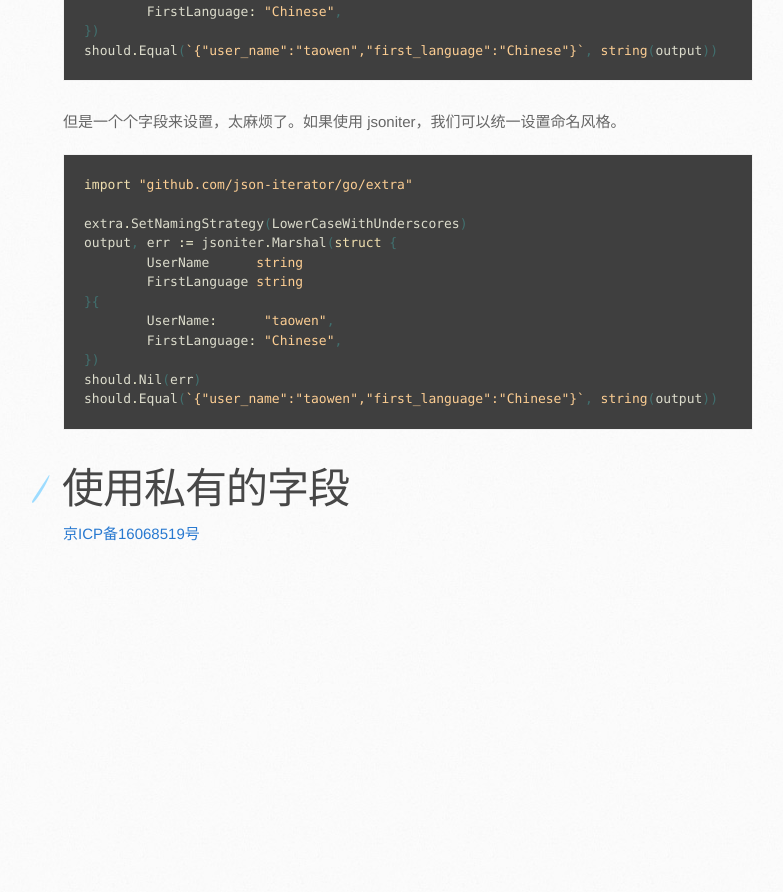
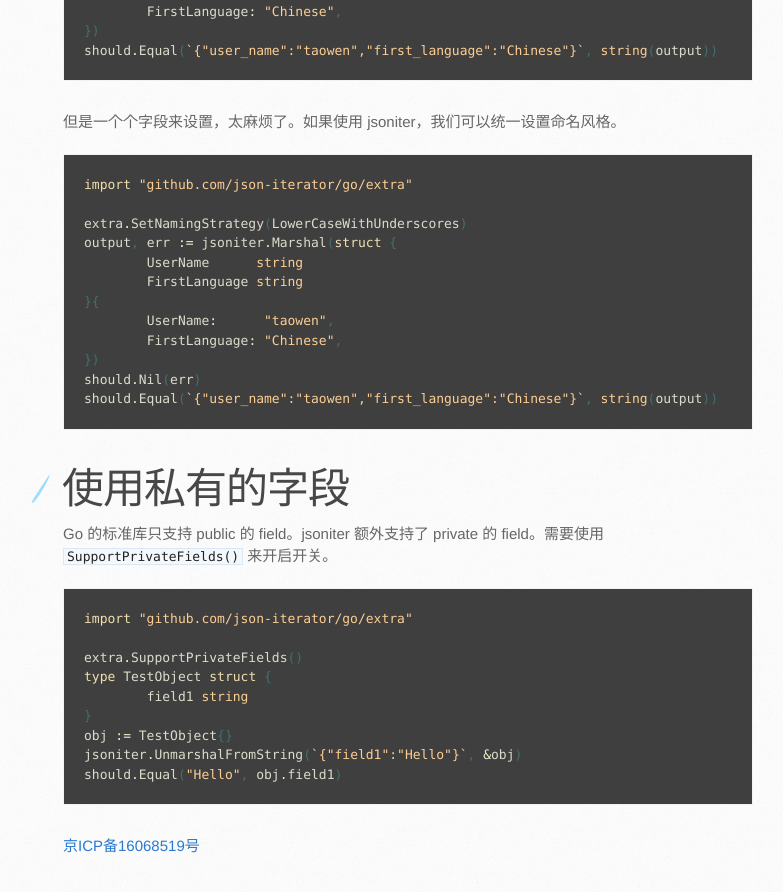
Before and after one commit to json-iterator/json-iterator.github.io, a Jekyll site: the page built from go-tips.cn.md, in a window 1280 px wide and 900 px high, scrolled down 6794 px. Shown: the top 892 px of the window, without its empty margins (107-890 px from the left). Built offline with Jekyll 4.4.1, drawn with Linux system fonts in a browser that asks for light colours; comment, search, counter and statistics services are not loaded; before the commit the page ends 7382 px from its top, so only the background shows below that.

Commit message:
Update go-tips.cn.md

````diff
--- a/go-tips.cn.md
+++ b/go-tips.cn.md
@@ -297,3 +297,17 @@ should.Equal(`{"user_name":"taowen","first_language":"Chinese"}`, string(output)
 ```
 
 # 使用私有的字段
+
+Go 的标准库只支持 public 的 field。jsoniter 额外支持了 private 的 field。需要使用 `SupportPrivateFields()` 来开启开关。
+
+```golang
+import "github.com/json-iterator/go/extra"
+
+extra.SupportPrivateFields()
+type TestObject struct {
+	field1 string
+}
+obj := TestObject{}
+jsoniter.UnmarshalFromString(`{"field1":"Hello"}`, &obj)
+should.Equal("Hello", obj.field1)
+```
````
